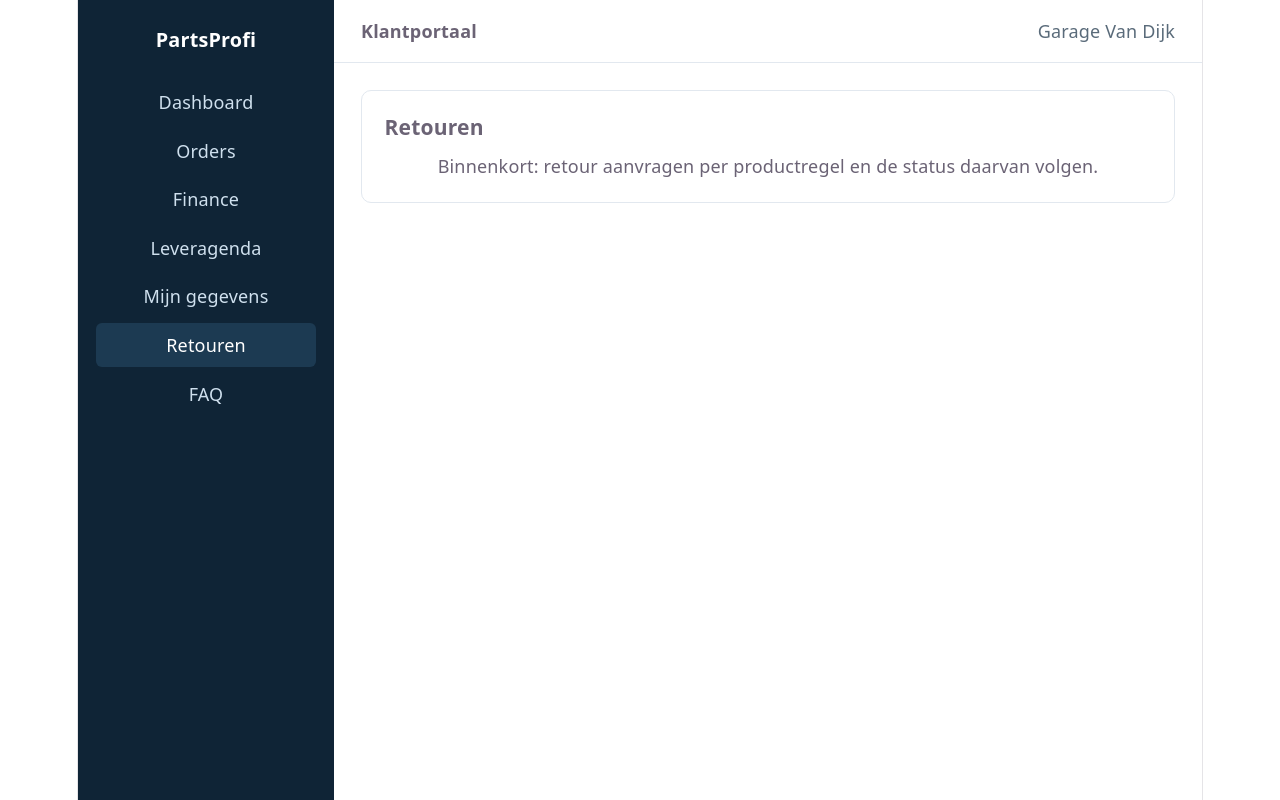
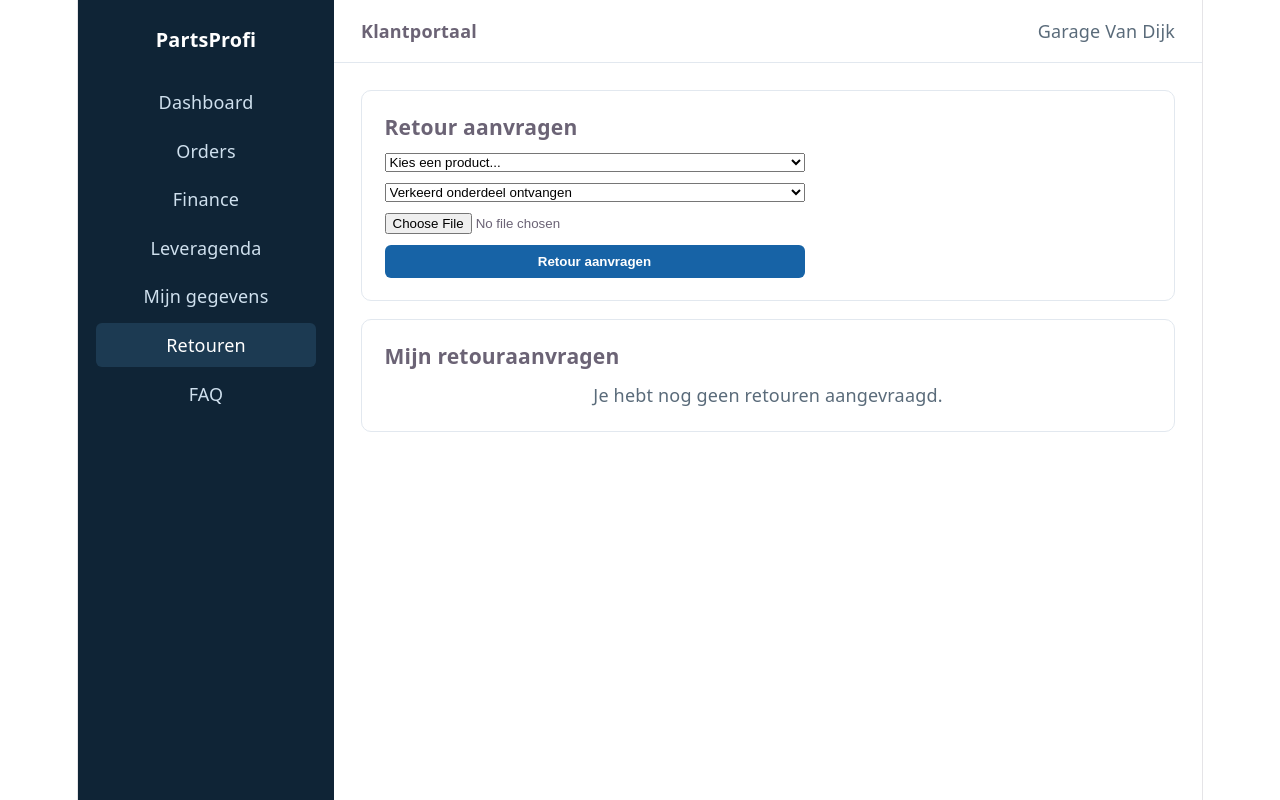
Before and after one commit to jpborsten-ship-it/Klantportaal, a React (Vite) app: page /retouren in a window 1280 px wide. Built offline with nearby package versions, Linux system fonts and the light colour scheme.

Commit message:
Fase 6: Finance, Mijn gegevens, Retouren en FAQ

```diff
--- a/src/App.css
+++ b/src/App.css
@@ -241,3 +241,67 @@
   flex-direction: column;
   gap: 0.5rem;
 }
+
+.finance-actions {
+  display: flex;
+  gap: 0.4rem;
+}
+
+.mijn-gegevens,
+.retouren,
+.faq {
+  display: flex;
+  flex-direction: column;
+  gap: 1rem;
+}
+
+.data-list {
+  display: grid;
+  grid-template-columns: 160px 1fr;
+  row-gap: 0.4rem;
+  margin: 0;
+}
+
+.data-list dt {
+  color: #5a6b7a;
+}
+
+.data-list dd {
+  margin: 0;
+}
+
+.address-option {
+  display: flex;
+  align-items: center;
+  gap: 0.5rem;
+  padding: 0.3rem 0;
+}
+
+.form-hint {
+  color: #5a6b7a;
+  font-size: 0.85rem;
+}
+
+.change-request-form,
+.return-form {
+  display: flex;
+  flex-direction: column;
+  gap: 0.6rem;
+  max-width: 420px;
+}
+
+.faq-list {
+  display: flex;
+  flex-direction: column;
+  gap: 0.75rem;
+}
+
+.faq-question {
+  font-weight: 600;
+  margin: 0;
+}
+
+.faq-answer {
+  margin: 0.2rem 0 0;
+  color: #44525e;
+}
--- a/src/pages/Faq.jsx
+++ b/src/pages/Faq.jsx
@@ -1,9 +1,25 @@
 import Card from '../components/ui/Card'
+import { faqItems } from '../data/mockData'
 
 export default function Faq() {
+  const categories = [...new Set(faqItems.map((item) => item.category))]
+
   return (
-    <Card title="FAQ">
-      <p>Binnenkort: veelgestelde vragen over bestellen, levertijden, bezorgkosten, retouren en betalen.</p>
-    </Card>
+    <div className="faq">
+      {categories.map((category) => (
+        <Card key={category} title={category}>
+          <div className="faq-list">
+            {faqItems
+              .filter((item) => item.category === category)
+              .map((item) => (
+                <div key={item.id} className="faq-item">
+                  <p className="faq-question">{item.question}</p>
+                  <p className="faq-answer">{item.answer}</p>
+                </div>
+              ))}
+          </div>
+        </Card>
+      ))}
+    </div>
   )
 }
--- a/src/pages/Finance.jsx
+++ b/src/pages/Finance.jsx
@@ -1,9 +1,41 @@
 import Card from '../components/ui/Card'
+import Table from '../components/ui/Table'
+import StatusBadge from '../components/ui/StatusBadge'
+import Button from '../components/ui/Button'
+import { invoices } from '../data/mockData'
+import { CURRENT_CUSTOMER_ID } from '../utils/currentCustomer'
+
+const columns = [
+  { key: 'invoiceNumber', header: 'Factuurnummer' },
+  { key: 'date', header: 'Factuurdatum' },
+  { key: 'dueDate', header: 'Vervaldatum' },
+  { key: 'amount', header: 'Bedrag', render: (row) => `€ ${row.amount.toFixed(2)}` },
+  { key: 'type', header: 'Type', render: (row) => (row.type === 'verzamelfactuur' ? 'Verzamelfactuur' : 'Losse factuur') },
+  { key: 'status', header: 'Status', render: (row) => <StatusBadge status={row.status} /> },
+  {
+    key: 'acties',
+    header: 'Acties',
+    render: (row) => (
+      <div className="finance-actions">
+        <a href={row.downloadUrl} target="_blank" rel="noreferrer">
+          <Button variant="secondary">Download</Button>
+        </a>
+        {row.paymentUrl && (
+          <a href={row.paymentUrl} target="_blank" rel="noreferrer">
+            <Button>Betalen</Button>
+          </a>
+        )}
+      </div>
+    ),
+  },
+]
 
 export default function Finance() {
+  const customerInvoices = invoices.filter((inv) => inv.customerId === CURRENT_CUSTOMER_ID)
+
   return (
     <Card title="Finance">
-      <p>Binnenkort: openstaande, betaalde en verzamelfacturen met download- en betaalacties.</p>
+      <Table columns={columns} rows={customerInvoices} getRowKey={(row) => row.id} emptyMessage="Je hebt nog geen facturen." />
     </Card>
   )
 }
--- a/src/pages/Leveragenda.jsx
+++ b/src/pages/Leveragenda.jsx
@@ -1,17 +1,15 @@
 import Card from '../components/ui/Card'
 import AgendaDay from '../components/agenda/AgendaDay'
 import AgendaProductCard from '../components/agenda/AgendaProductCard'
-import { customers, orders } from '../data/mockData'
+import { orders } from '../data/mockData'
 import { useDeliveryPlanning } from '../state/DeliveryPlanningContext'
 import { linesForCustomer } from '../utils/orderStatus'
 import { buildAgendaDays } from '../utils/deliveryCost'
-
-// Fase 1-6 draaien zonder auth op één vaste klant (zie Topbar), dezelfde aanname als elders in het portaal.
-const HUIDIGE_KLANT_ID = customers[0].id
+import { CURRENT_CUSTOMER_ID } from '../utils/currentCustomer'
 
 export default function Leveragenda() {
   const { lines, updateLineDeliveryDate } = useDeliveryPlanning()
-  const klantLines = linesForCustomer(lines, orders, HUIDIGE_KLANT_ID)
+  const klantLines = linesForCustomer(lines, orders, CURRENT_CUSTOMER_ID)
   const days = buildAgendaDays(klantLines)
   const nietIngepland = klantLines.filter(
     (line) => !line.plannedDeliveryDate && !['geleverd', 'retour_aangevraagd'].includes(line.status)
--- a/src/pages/MijnGegevens.jsx
+++ b/src/pages/MijnGegevens.jsx
@@ -1,9 +1,68 @@
+import { useState } from 'react'
 import Card from '../components/ui/Card'
+import Button from '../components/ui/Button'
+import { customers } from '../data/mockData'
+import { CURRENT_CUSTOMER_ID } from '../utils/currentCustomer'
 
 export default function MijnGegevens() {
+  const customer = customers.find((c) => c.id === CURRENT_CUSTOMER_ID)
+  const [defaultAddressId, setDefaultAddressId] = useState(customer.defaultDeliveryAddressId)
+  const [wijzigingVerzonden, setWijzigingVerzonden] = useState(false)
+
   return (
-    <Card title="Mijn gegevens">
-      <p>Binnenkort: bedrijfsgegevens, contactgegevens en afleveradressen.</p>
-    </Card>
+    <div className="mijn-gegevens">
+      <Card title="Bedrijfsgegevens">
+        <dl className="data-list">
+          <dt>Bedrijfsnaam</dt>
+          <dd>{customer.companyName}</dd>
+          <dt>Contactpersoon</dt>
+          <dd>{customer.contactName}</dd>
+          <dt>E-mailadres</dt>
+          <dd>{customer.email}</dd>
+          <dt>Telefoonnummer</dt>
+          <dd>{customer.phone}</dd>
+          <dt>Btw-nummer</dt>
+          <dd>{customer.vatNumber}</dd>
+          <dt>Factuuradres</dt>
+          <dd>
+            {customer.billingAddress.straat}, {customer.billingAddress.postcode} {customer.billingAddress.plaats}
+          </dd>
+        </dl>
+      </Card>
+
+      <Card title="Afleveradressen">
+        {customer.deliveryAddresses.map((addr) => (
+          <label key={addr.id} className="address-option">
+            <input
+              type="radio"
+              name="defaultAddress"
+              checked={defaultAddressId === addr.id}
+              onChange={() => setDefaultAddressId(addr.id)}
+            />
+            <span>
+              {addr.label} — {addr.straat}, {addr.postcode} {addr.plaats}
+            </span>
+          </label>
+        ))}
+        <p className="form-hint">Standaardadres wordt hier alvast gekozen; opslaan in een echt systeem volgt later.</p>
+      </Card>
+
+      <Card title="Gegevens wijzigen">
+        {wijzigingVerzonden ? (
+          <p>Je wijzigingsverzoek is verzonden. We nemen dit zo snel mogelijk over.</p>
+        ) : (
+          <form
+            className="change-request-form"
+            onSubmit={(e) => {
+              e.preventDefault()
+              setWijzigingVerzonden(true)
+            }}
+          >
+            <textarea placeholder="Beschrijf de gewenste wijziging..." rows={3} required />
+            <Button type="submit">Wijzigingsverzoek indienen</Button>
+          </form>
+        )}
+      </Card>
+    </div>
   )
 }
--- a/src/pages/Retouren.jsx
+++ b/src/pages/Retouren.jsx
@@ -1,9 +1,89 @@
+import { useState } from 'react'
 import Card from '../components/ui/Card'
+import Table from '../components/ui/Table'
+import StatusBadge from '../components/ui/StatusBadge'
+import Button from '../components/ui/Button'
+import { orders, returnRequests as initialReturnRequests } from '../data/mockData'
+import { useDeliveryPlanning } from '../state/DeliveryPlanningContext'
+import { linesForCustomer } from '../utils/orderStatus'
+import { CURRENT_CUSTOMER_ID } from '../utils/currentCustomer'
+
+const REASONS = ['Verkeerd onderdeel ontvangen', 'Onderdeel beschadigd', 'Niet meer nodig', 'Past niet']
 
 export default function Retouren() {
+  const { lines } = useDeliveryPlanning()
+  const [requests, setRequests] = useState(initialReturnRequests)
+  const [selectedLineId, setSelectedLineId] = useState('')
+  const [reason, setReason] = useState(REASONS[0])
+
+  const today = new Date().toISOString().slice(0, 10)
+  const customerLines = linesForCustomer(lines, orders, CURRENT_CUSTOMER_ID)
+  const requestedLineIds = new Set(requests.map((r) => r.orderLineId))
+  const eligibleLines = customerLines.filter(
+    (line) => line.status === 'geleverd' && line.canReturnUntil >= today && !requestedLineIds.has(line.id)
+  )
+  const customerRequests = requests.filter((r) => r.customerId === CURRENT_CUSTOMER_ID)
+
+  function handleSubmit(e) {
+    e.preventDefault()
+    if (!selectedLineId) return
+    setRequests((prev) => [
+      ...prev,
+      {
+        id: `ret-${prev.length + 1}`,
+        orderLineId: selectedLineId,
+        customerId: CURRENT_CUSTOMER_ID,
+        reason,
+        photoUrl: null,
+        status: 'aangevraagd',
+        createdAt: today,
+      },
+    ])
+    setSelectedLineId('')
+  }
+
+  const columns = [
+    {
+      key: 'orderLineId',
+      header: 'Product',
+      render: (row) => customerLines.find((line) => line.id === row.orderLineId)?.description ?? row.orderLineId,
+    },
+    { key: 'reason', header: 'Reden' },
+    { key: 'createdAt', header: 'Aangevraagd op' },
+    { key: 'status', header: 'Status', render: (row) => <StatusBadge status={row.status} /> },
+  ]
+
   return (
-    <Card title="Retouren">
-      <p>Binnenkort: retour aanvragen per productregel en de status daarvan volgen.</p>
-    </Card>
+    <div className="retouren">
+      <Card title="Retour aanvragen">
+        {eligibleLines.length === 0 ? (
+          <p>Geen producten die nu in aanmerking komen voor een retour (geleverd en binnen 21 dagen na bestellen).</p>
+        ) : (
+          <form className="return-form" onSubmit={handleSubmit}>
+            <select value={selectedLineId} onChange={(e) => setSelectedLineId(e.target.value)} required>
+              <option value="">Kies een product...</option>
+              {eligibleLines.map((line) => (
+                <option key={line.id} value={line.id}>
+                  {line.description} (retour mogelijk t/m {line.canReturnUntil})
+                </option>
+              ))}
+            </select>
+            <select value={reason} onChange={(e) => setReason(e.target.value)}>
+              {REASONS.map((r) => (
+                <option key={r} value={r}>
+                  {r}
+                </option>
+              ))}
+            </select>
+            <input type="file" accept="image/*" title="Foto-upload is nu een mock, opslag volgt met een echte backend" />
+            <Button type="submit">Retour aanvragen</Button>
+          </form>
+        )}
+      </Card>
+
+      <Card title="Mijn retouraanvragen">
+        <Table columns={columns} rows={customerRequests} getRowKey={(row) => row.id} emptyMessage="Je hebt nog geen retouren aangevraagd." />
+      </Card>
+    </div>
   )
 }
--- /dev/null
+++ b/src/utils/currentCustomer.js
@@ -0,0 +1,4 @@
+import { customers } from '../data/mockData'
+
+// Geen auth in deze fase: het portaal draait op één vaste klant (zie ook Topbar).
+export const CURRENT_CUSTOMER_ID = customers[0].id
```
